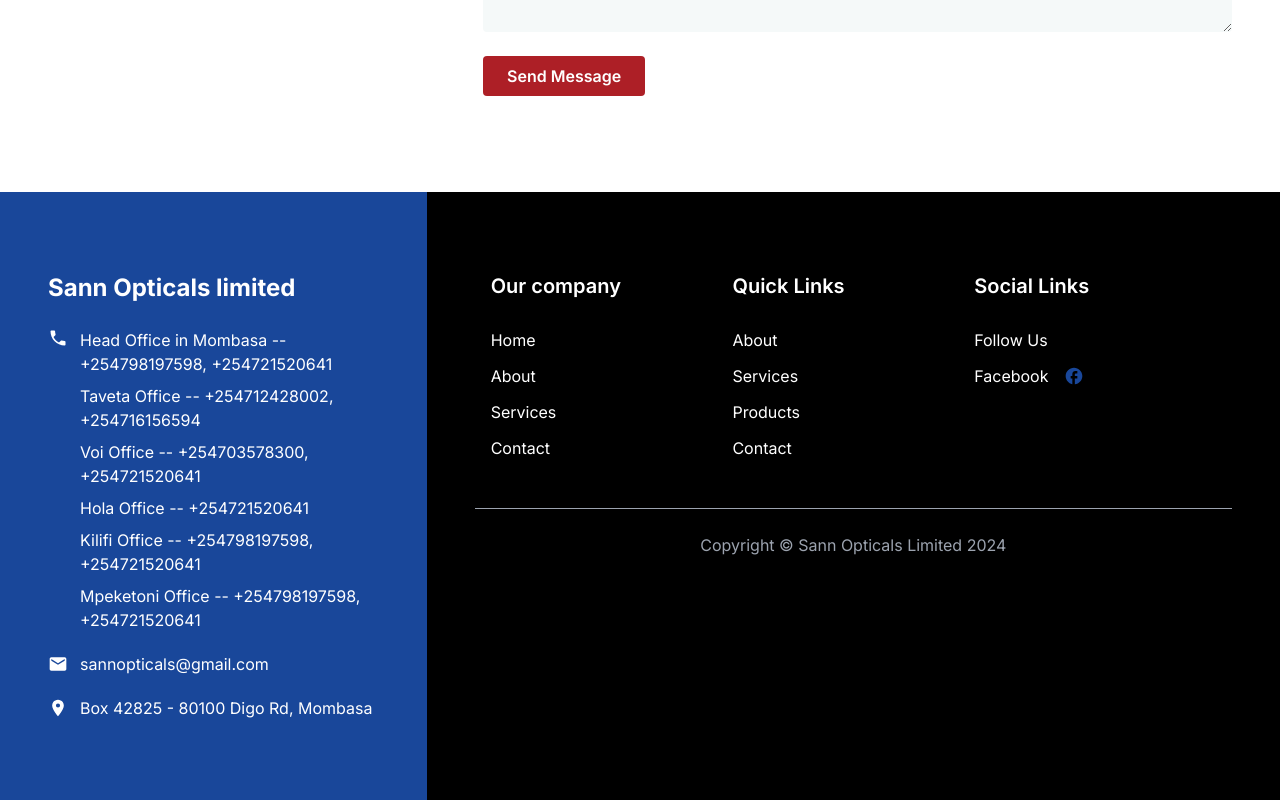
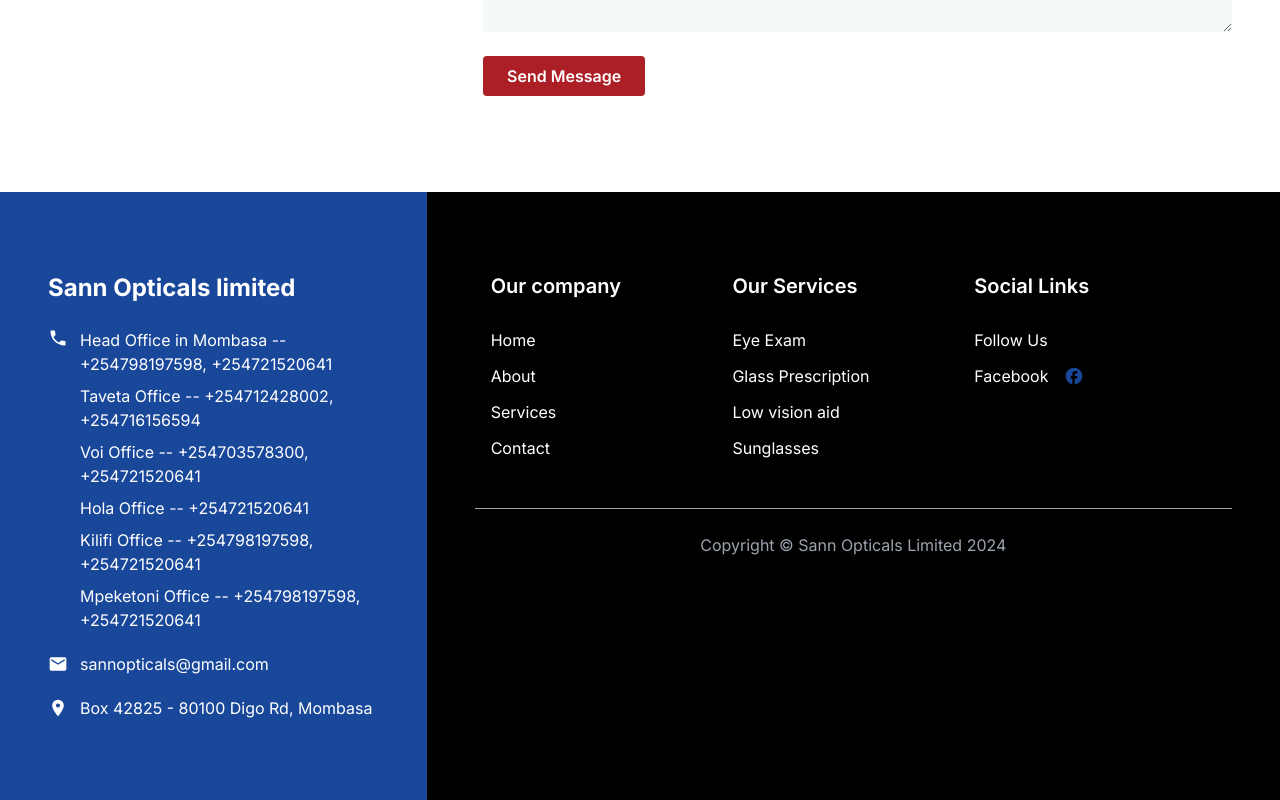
Before and after one commit to JoelOgira/sann-opticals, a Next.js app: page /contact in a window 1280 px wide. Shown: the part 1959-2759 px from the top of the page. Built offline with nearby package versions, Linux system fonts and the light colour scheme.

Commit message:
Modified content in the footer

```diff
--- a/app/components/Footer.jsx
+++ b/app/components/Footer.jsx
@@ -56,11 +56,11 @@ const Footer = () => {
               </div>
 
               <div className='flex flex-col space-y-3'>
-                <p className='text-xl font-semibold pb-4' >Quick Links</p>
-                <Link href={'/about'}>About</Link>
-                <Link href={'/services'}>Services</Link>
-                <Link href={'/services'}>Products</Link>
-                <Link href={'/contact'}>Contact</Link>
+                <p className='text-xl font-semibold pb-4' >Our Services</p>
+                <Link href={'/services'}>Eye Exam</Link>
+                <Link href={'/services'}>Glass Prescription</Link>
+                <Link href={'/services'}>Low vision aid</Link>
+                <Link href={'/services'}>Sunglasses</Link>
               </div>
 
               <div className='flex flex-col space-y-3'>
```
